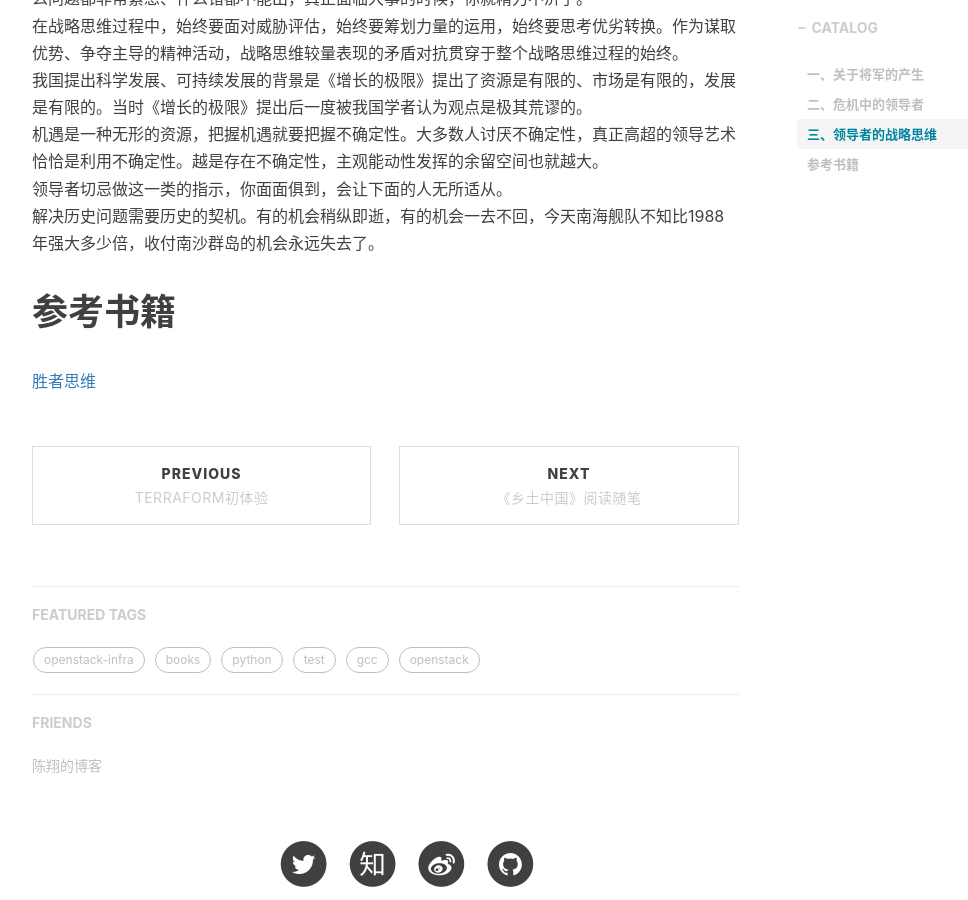
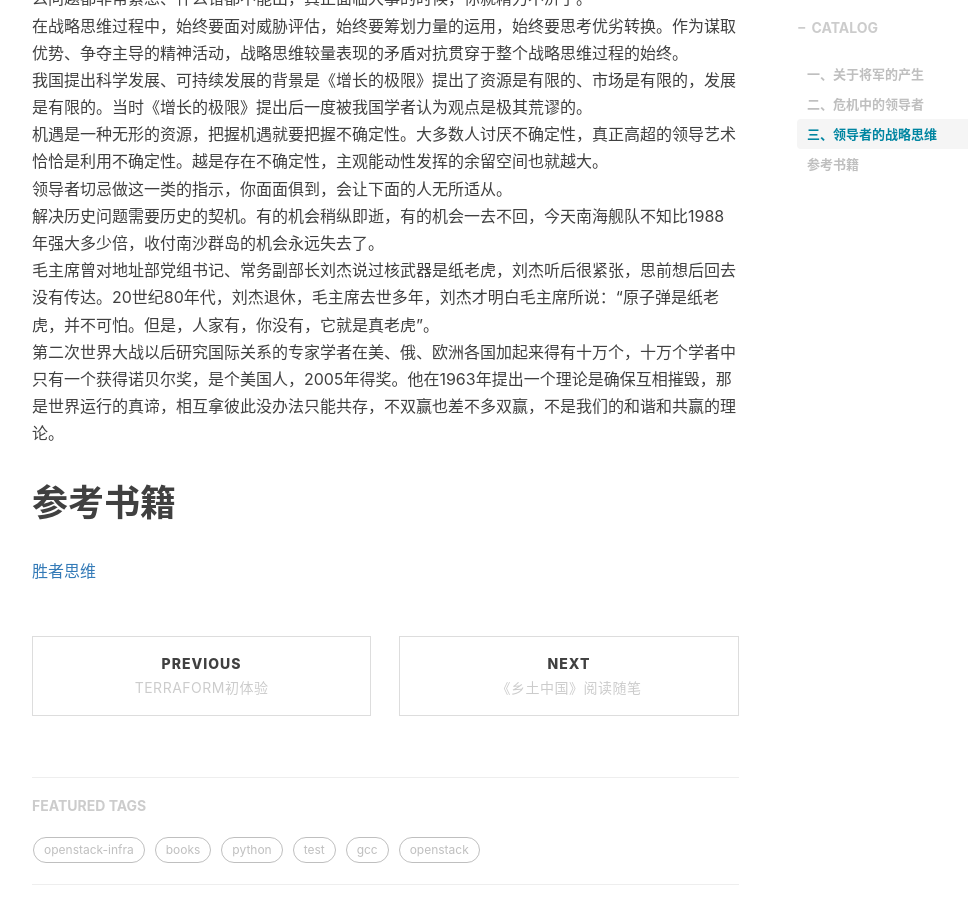
Before and after one commit to shihai1991/shihai1991.github.io, a Jekyll site: the page built from _posts/2022-08-04-胜者思维.md, in a window 1280 px wide and 900 px high, scrolled down 2653 px. Shown: the whole window, without its empty margins (233-1201 px from the left). Built offline with Jekyll 4.4.1, drawn with Linux system fonts in a browser that asks for light colours; nearby versions of some CDN libraries; comment, search, counter and statistics services are not loaded.

Commit message:
Update 2022-08-04-胜者思维.md

```diff
--- a/_posts/2022-08-04-胜者思维.md
+++ b/_posts/2022-08-04-胜者思维.md
@@ -52,5 +52,7 @@ OODA在战役战术层面很有用，但在战略层面，战略决心，有些
 机遇是一种无形的资源，把握机遇就要把握不确定性。大多数人讨厌不确定性，真正高超的领导艺术恰恰是利用不确定性。越是存在不确定性，主观能动性发挥的余留空间也就越大。
 领导者切忌做这一类的指示，你面面俱到，会让下面的人无所适从。
 解决历史问题需要历史的契机。有的机会稍纵即逝，有的机会一去不回，今天南海舰队不知比1988年强大多少倍，收付南沙群岛的机会永远失去了。
+毛主席曾对地址部党组书记、常务副部长刘杰说过核武器是纸老虎，刘杰听后很紧张，思前想后回去没有传达。20世纪80年代，刘杰退休，毛主席去世多年，刘杰才明白毛主席所说：“原子弹是纸老虎，并不可怕。但是，人家有，你没有，它就是真老虎”。
+第二次世界大战以后研究国际关系的专家学者在美、俄、欧洲各国加起来得有十万个，十万个学者中只有一个获得诺贝尔奖，是个美国人，2005年得奖。他在1963年提出一个理论是确保互相摧毁，那是世界运行的真谛，相互拿彼此没办法只能共存，不双赢也差不多双赢，不是我们的和谐和共赢的理论。
 # 参考书籍
 [胜者思维](https://book.douban.com/subject/27038434/)
```
